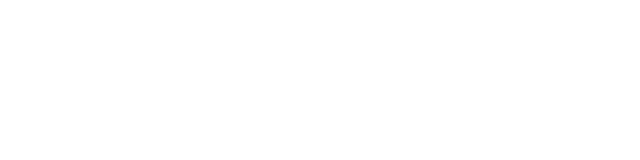
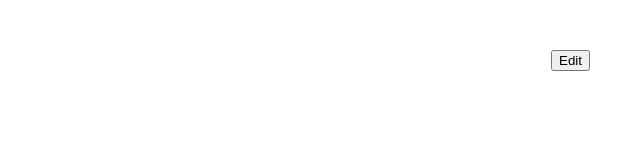
Before and after one commit to cnatalia/cms-test, an Angular app: page /edit in a window 1280 px wide. Both pictures are taken after a click on the button "Preview". Shown: the top 160 px of the page, without its empty margins (640-1280 px from the left). Built offline with nearby package versions, Linux system fonts and the light colour scheme.

Commit message:
styles and moment

```diff
--- a/package.json
+++ b/package.json
@@ -19,6 +19,7 @@
     "@angular/platform-browser": "~10.1.2",
     "@angular/platform-browser-dynamic": "~10.1.2",
     "@angular/router": "~10.1.2",
+    "moment": "^2.29.1",
     "rxjs": "~6.6.0",
     "tslib": "^2.0.0",
     "zone.js": "~0.10.2"
--- a/src/app/pages/hello/hello.component.html
+++ b/src/app/pages/hello/hello.component.html
@@ -3,5 +3,5 @@
 </div>
 
 <div *ngIf="isRender" class="hello">
-Hi, {{name}} your last login was
+Hi, {{name}} your last login was {{date}}
 </div>
--- a/src/app/pages/hello/hello.component.ts
+++ b/src/app/pages/hello/hello.component.ts
@@ -1,4 +1,5 @@
 import { Component, Input, OnInit } from '@angular/core';
+import * as Moment from 'moment';
 
 @Component({
   selector: 'app-hello',
@@ -8,7 +9,7 @@ import { Component, Input, OnInit } from '@angular/core';
 export class HelloComponent implements OnInit {
   @Input() name;
   @Input() isRender = false;
-
+  public date =  Moment().format('MMMM Do YYYY, h:mm:ss a');
 
   constructor() { }
 
--- a/src/app/pages/image/image.component.scss
+++ b/src/app/pages/image/image.component.scss
@@ -10,4 +10,5 @@
 }
 .imageShowed{
   margin-bottom: 20px;
+  margin-right: 20px;
 }
--- a/src/app/pages/preview/preview.component.html
+++ b/src/app/pages/preview/preview.component.html
@@ -1,5 +1,6 @@
 
 <div class="preview">
+  <button class="button-edit" (click)="showEdit()">Edit</button>
   <app-hello *ngFor="let hello of this.hellos" [name]="hello.name" [isRender]="true"></app-hello>
   <app-image *ngFor="let image of this.images" [src]="image.url" [isRender]="true"></app-image>
   <app-text *ngFor="let text of this.texts" [text]="text.text" [isRender]="true"></app-text>
--- a/src/app/pages/preview/preview.component.scss
+++ b/src/app/pages/preview/preview.component.scss
@@ -3,3 +3,8 @@
   padding: 50px;
   box-sizing: border-box;
 }
+
+.button-edit{
+  margin-left: auto;
+  display: flex;
+}
--- a/src/app/pages/preview/preview.component.ts
+++ b/src/app/pages/preview/preview.component.ts
@@ -1,3 +1,4 @@
+/* tslint:disable */
 import { Component, OnInit } from '@angular/core';
 import { Router } from '@angular/router';
 
@@ -31,10 +32,13 @@ export class PreviewComponent implements OnInit {
         if (data.hello) { this.hellos = data.hello; console.log(this.hellos); }
       });
 
-
-
     });
 
   }
 
+  public showEdit() {
+
+    this.router.navigateByUrl(`/edit`)
+  }
+
 }
```
Also changed, not shown: 1 other file (tests, documents, lock files or other folders).
